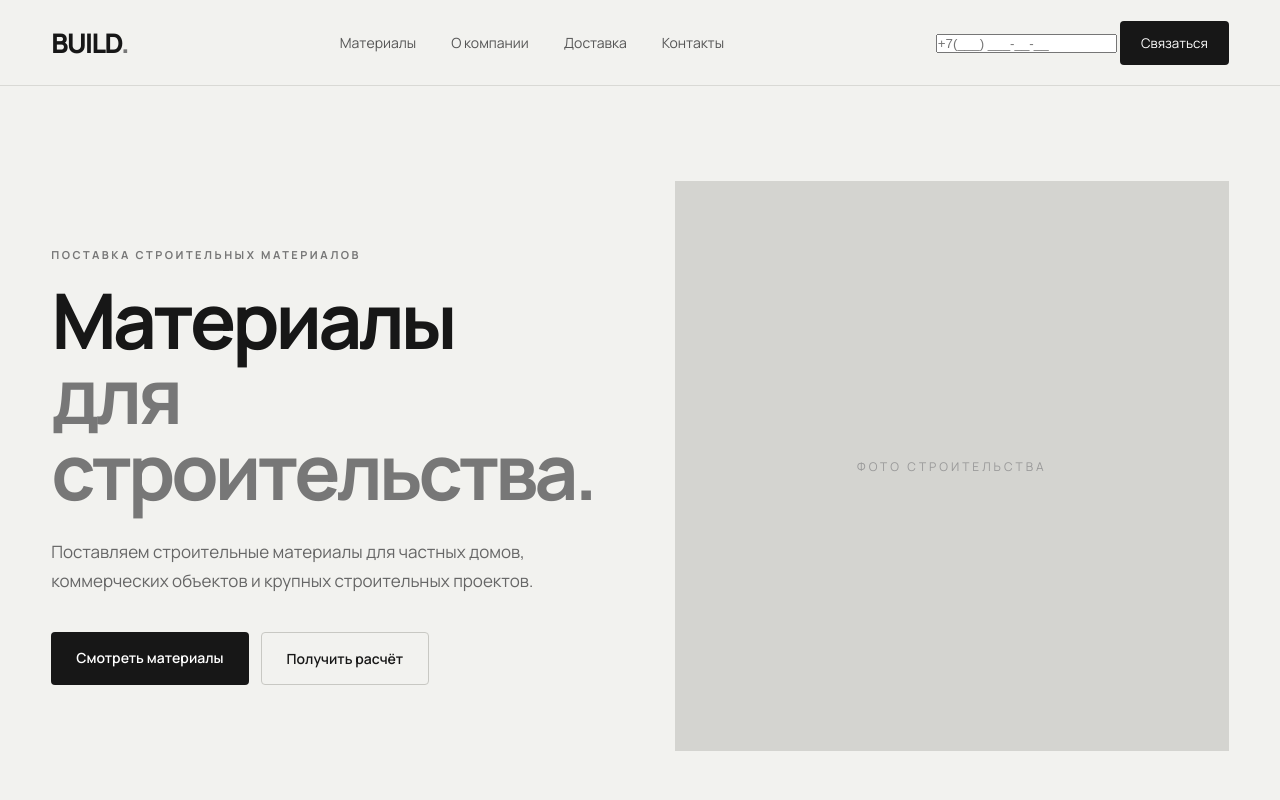
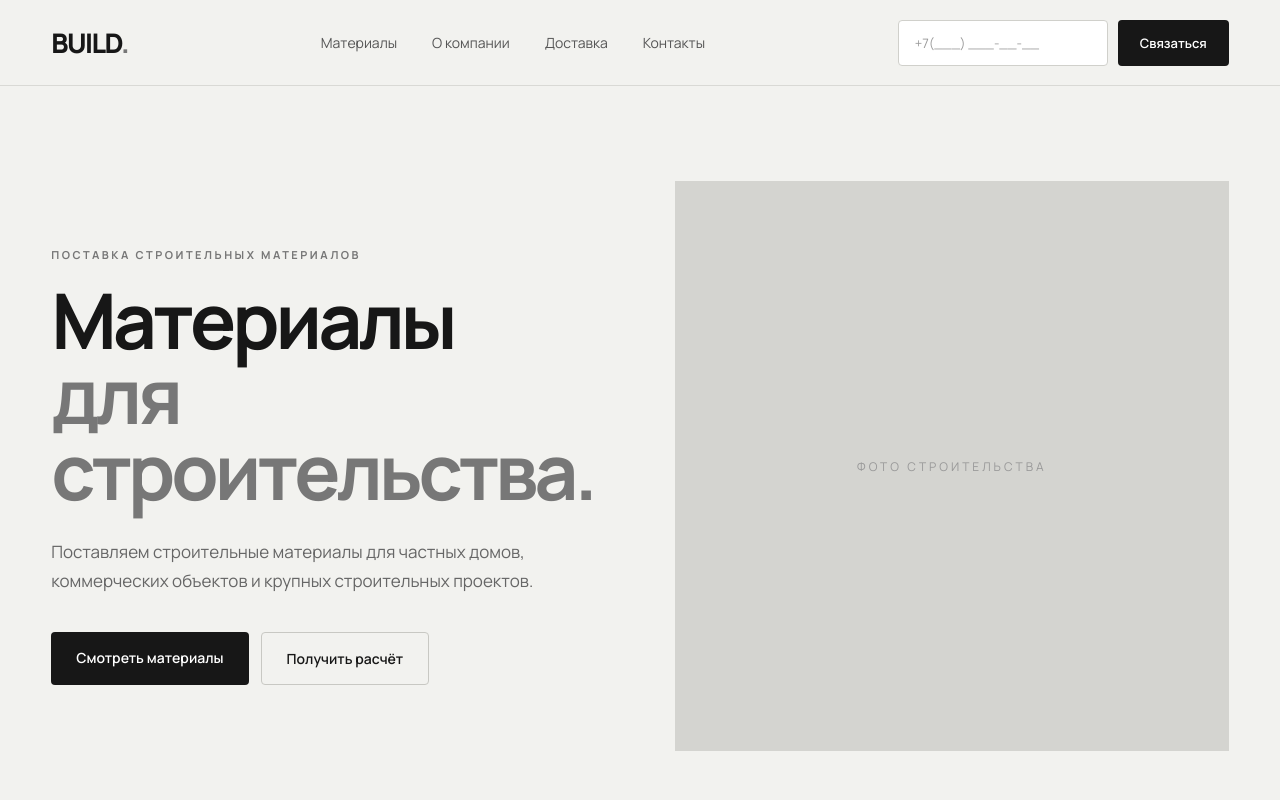
Before and after one commit to taesw1s/F-BUILD, a plain HTML site: page index.html in a window 1280 px wide. Shown: the top 800 px of the page. Drawn offline with Linux system fonts and the light colour scheme.

Commit message:
Update style.css

```diff
--- a/style.css
+++ b/style.css
@@ -641,3 +641,89 @@ a {
     font-size: 30px;
     cursor: pointer;
 }
+.phone-form {
+    display: flex;
+    align-items: center;
+    gap: 10px;
+}
+
+.phone-input {
+    width: 210px;
+    height: 46px;
+
+    padding: 0 16px;
+
+    border: 1px solid #d0d0cb;
+    border-radius: 4px;
+
+    background: #fff;
+
+    color: #171717;
+    font-family: inherit;
+    font-size: 13px;
+
+    outline: none;
+
+    transition: 0.2s;
+}
+
+.phone-input::placeholder {
+    color: #999;
+}
+
+.phone-input:focus {
+    border-color: #171717;
+}
+
+.header-button {
+    height: 46px;
+
+    padding: 0 22px;
+
+    border: none;
+    border-radius: 4px;
+
+    background: #171717;
+    color: #fff;
+
+    font-family: inherit;
+    font-size: 13px;
+    font-weight: 600;
+
+    transition: 0.2s;
+}
+
+.header-button:hover {
+    background: #333;
+    transform: translateY(-1px);
+}
+.delivery-contact {
+    margin-top: 30px;
+
+    padding-top: 25px;
+
+    border-top: 1px solid #ccc;
+}
+
+.delivery-contact h3 {
+    margin-bottom: 15px;
+
+    font-size: 16px;
+}
+
+.delivery-contact a {
+    display: block;
+
+    margin-top: 10px;
+
+    color: #171717;
+
+    font-size: 14px;
+    font-weight: 600;
+
+    text-decoration: none;
+}
+
+.delivery-contact a:hover {
+    opacity: 0.6;
+}
```
